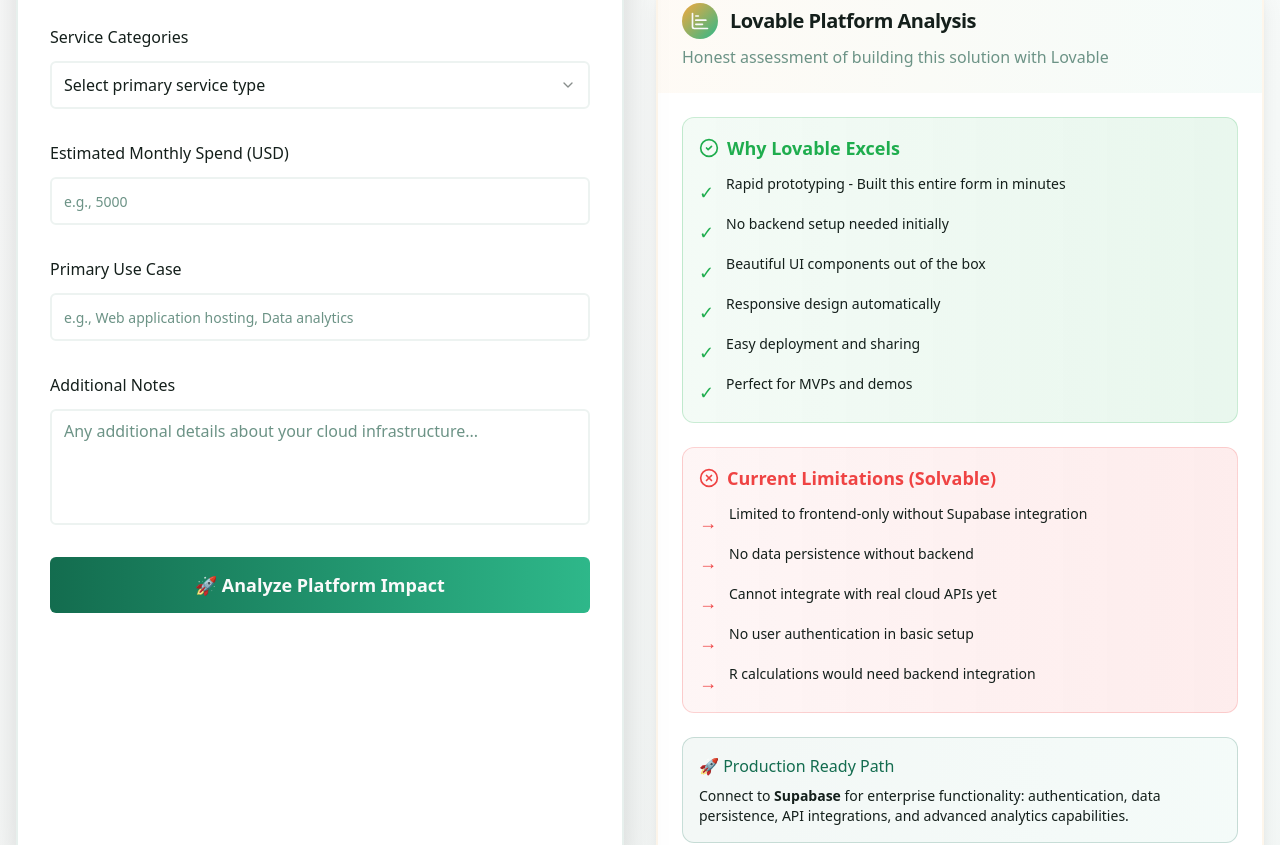
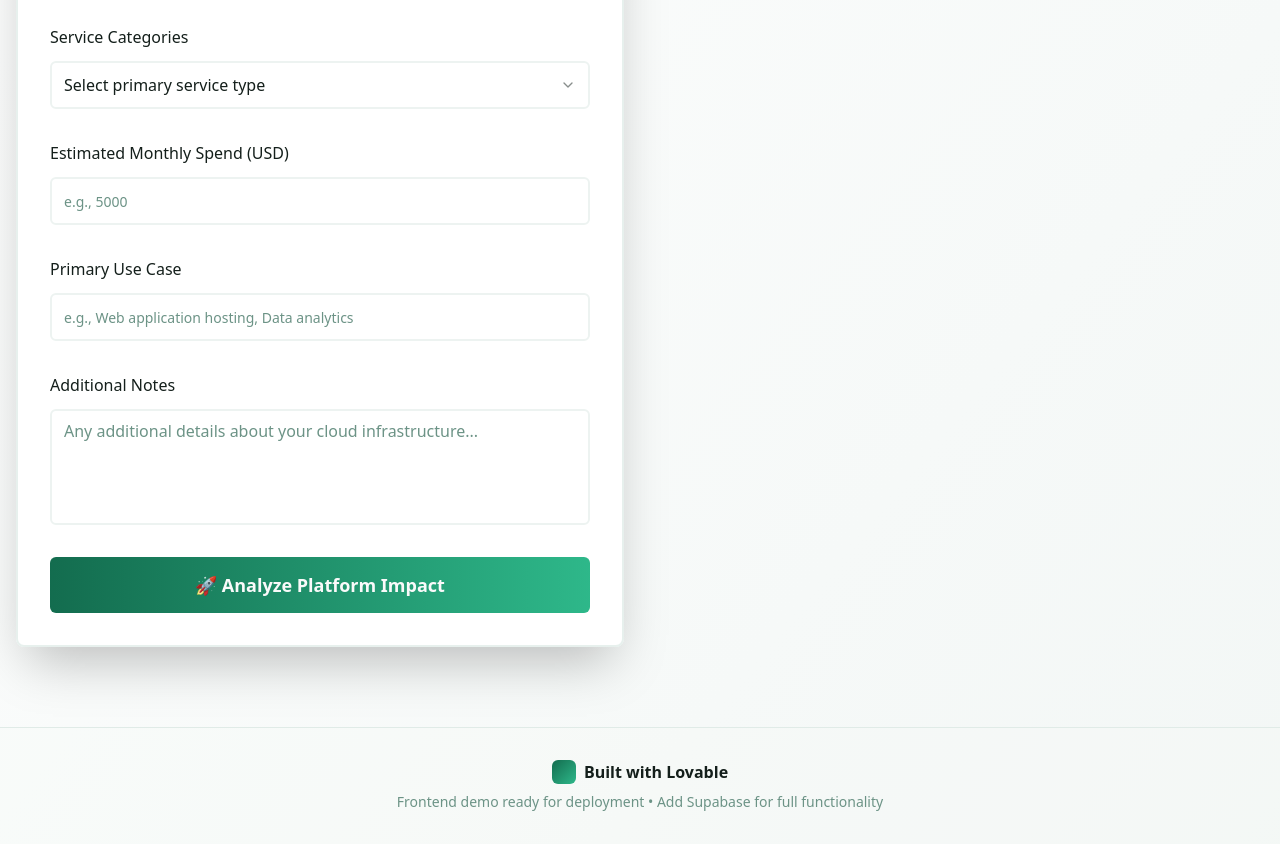
Before and after one commit to Lily-CS/green-by-design, a React (Vite) app: page / in a window 1280 px wide. Shown: the part 720-1565 px from the top of the page. Built offline with nearby package versions, Linux system fonts and the light colour scheme.

Commit message:
Remove pros and cons section
Removes the pros and cons section from the webapp.

```diff
--- a/src/pages/Index.tsx
+++ b/src/pages/Index.tsx
@@ -7,7 +7,7 @@ import { Select, SelectContent, SelectItem, SelectTrigger, SelectValue } from "@
 import { Textarea } from "@/components/ui/textarea";
 import { Badge } from "@/components/ui/badge";
 import { useToast } from "@/hooks/use-toast";
-import { CheckCircle2, XCircle, Cloud, Database, ChartBar } from "lucide-react";
+import { Cloud, Database, ChartBar } from "lucide-react";
 
 const cloudProviders = [
   { value: "aws", label: "Amazon Web Services (AWS)" },
@@ -67,23 +67,6 @@ const Index = () => {
     });
   };
 
-  const prosAndCons = {
-    pros: [
-      "Rapid prototyping - Built this entire form in minutes",
-      "No backend setup needed initially",
-      "Beautiful UI components out of the box",
-      "Responsive design automatically",
-      "Easy deployment and sharing",
-      "Perfect for MVPs and demos"
-    ],
-    cons: [
-      "Limited to frontend-only without Supabase integration",
-      "No data persistence without backend",
-      "Cannot integrate with real cloud APIs yet",
-      "No user authentication in basic setup",
-      "R calculations would need backend integration"
-    ]
-  };
 
   return (
     <div className="min-h-screen bg-gradient-to-br from-background to-muted">
@@ -262,57 +245,6 @@ const Index = () => {
               </CardContent>
             </Card>
 
-            {/* Lovable Pros & Cons */}
-            <Card className="shadow-xl border-2 border-warning/10 hover:border-warning/20 transition-all duration-300">
-              <CardHeader className="bg-gradient-to-r from-warning/5 to-primary-glow/5 rounded-t-lg">
-                <CardTitle className="flex items-center gap-3 text-xl">
-                  <div className="p-2 rounded-full bg-gradient-to-br from-warning to-primary-glow">
-                    <ChartBar className="w-5 h-5 text-primary-foreground" />
-                  </div>
-                  Lovable Platform Analysis
-                </CardTitle>
-                <CardDescription className="text-base">Honest assessment of building this solution with Lovable</CardDescription>
-              </CardHeader>
-              <CardContent className="p-6 space-y-6">
-                <div className="p-4 rounded-xl bg-gradient-to-r from-success/5 to-success/10 border border-success/20">
-                  <h4 className="font-semibold text-success mb-3 flex items-center gap-2 text-lg">
-                    <CheckCircle2 className="w-5 h-5" />
-                    Why Lovable Excels
-                  </h4>
-                  <ul className="space-y-2 text-sm">
-                    {prosAndCons.pros.map((pro, index) => (
-                      <li key={index} className="flex items-start gap-3">
-                        <span className="text-success mt-1 text-lg">✓</span>
-                        <span className="text-foreground">{pro}</span>
-                      </li>
-                    ))}
-                  </ul>
-                </div>
-
-                <div className="p-4 rounded-xl bg-gradient-to-r from-destructive/5 to-destructive/10 border border-destructive/20">
-                  <h4 className="font-semibold text-destructive mb-3 flex items-center gap-2 text-lg">
-                    <XCircle className="w-5 h-5" />
-                    Current Limitations (Solvable)
-                  </h4>
-                  <ul className="space-y-2 text-sm">
-                    {prosAndCons.cons.map((con, index) => (
-                      <li key={index} className="flex items-start gap-3">
-                        <span className="text-destructive mt-1 text-lg">→</span>
-                        <span className="text-foreground">{con}</span>
-                      </li>
-                    ))}
-                  </ul>
-                </div>
-
-                <div className="p-4 rounded-xl bg-gradient-to-r from-primary/5 to-primary-glow/5 border border-primary/20">
-                  <p className="font-medium text-primary mb-2">🚀 Production Ready Path</p>
-                  <p className="text-sm text-foreground">
-                    Connect to <strong>Supabase</strong> for enterprise functionality: authentication,
-                    data persistence, API integrations, and advanced analytics capabilities.
-                  </p>
-                </div>
-              </CardContent>
-            </Card>
           </div>
         </div>
       </main>
```
